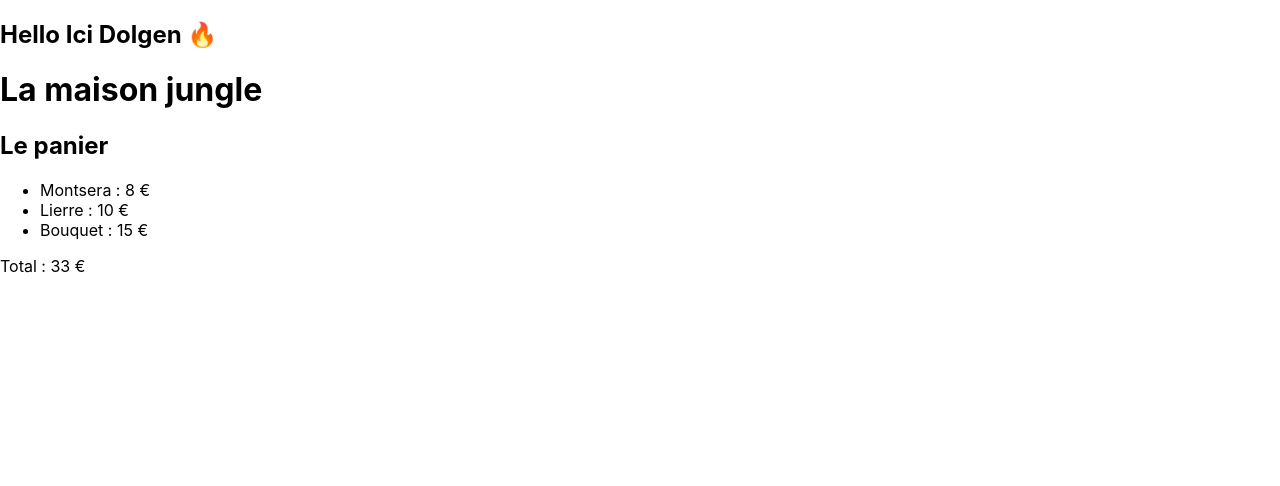
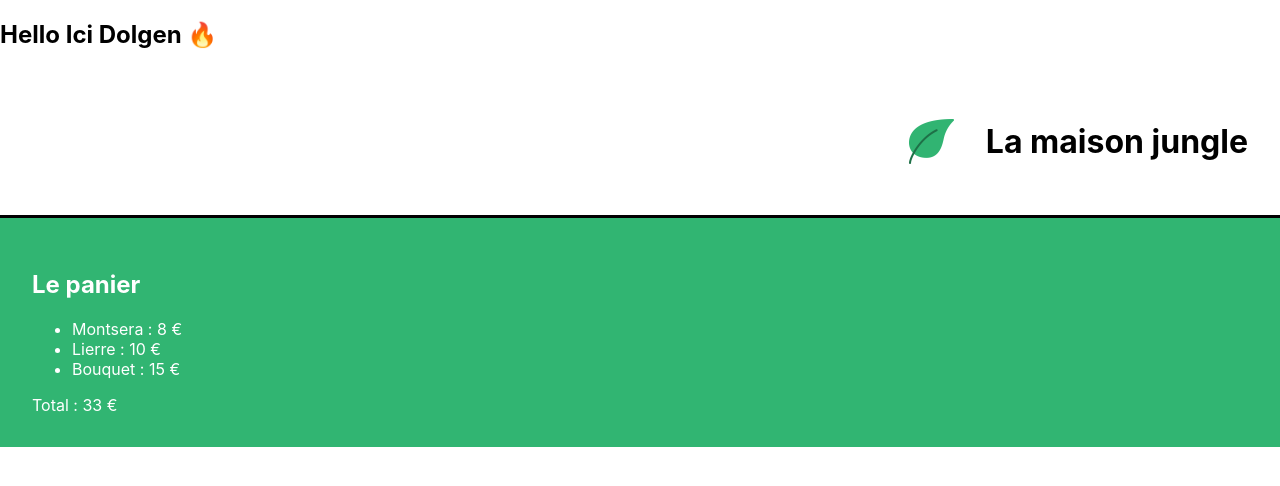
Before and after one commit to jamesattoh/React-App, a React (Create React App) app: page / in a window 1280 px wide. Shown: the top 486 px of the page. Built offline with nearby package versions, Linux system fonts and the light colour scheme.

Commit message:
app styling & using imgs

```diff
--- a/src/components/Banner.js
+++ b/src/components/Banner.js
@@ -1,5 +1,16 @@
+import '../styles/banner.css'
+import logo from '../assets/logo.png' //on importe le logo dans une variable logo
+
+
 function Banner(){
-    return <h1>La maison jungle</h1>
+     const title = 'La maison jungle'
+    return (
+
+        <div className="lmj-banner">
+            <img src={logo} alt='La maison jungle' className='lmj-logo'/>
+            <h1 className='lmj-title'> {title} </h1>
+        </div>
+    )
 }
 
 export default Banner
--- a/src/components/Cart.js
+++ b/src/components/Cart.js
@@ -1,10 +1,12 @@
+import '../styles/cart.css'
+
 function Cart(){
     const prixMontsera = 8
     const prixLierre = 10
     const prixBouquet = 15
 
     return (
-        <div>
+        <div className="lmj-cart">
             <h2>Le panier</h2>
             <ul>
                 <li>Montsera : { prixMontsera } € </li>
--- a/src/index.js
+++ b/src/index.js
@@ -1,6 +1,6 @@
 import React from 'react';
 import ReactDOM from 'react-dom/client';
-import './index.css';
+import './styles/index.css';
 import App from './components/App';
 
 const root = ReactDOM.createRoot(document.getElementById('root'));
--- /dev/null
+++ b/src/styles/banner.css
@@ -0,0 +1,20 @@
+.lmj-banner {
+    color: black;
+    text-align: right;
+    padding: 32px;
+    border-bottom: solid 3px black;
+    display: flex;
+    justify-content: flex-end;
+    flex-direction: row;
+    align-items: center;
+}
+
+.lmj-title {
+    padding-left: 32px;
+
+}
+
+.lmj-logo {
+    height: 45px;
+    width: 45px;
+}
--- /dev/null
+++ b/src/styles/cart.css
@@ -0,0 +1,5 @@
+.lmj-cart {
+    padding: 32px;
+    color: white;
+    background-color: #31b572;
+}
```
Also changed, not shown: src/assets/logo.png (added), src/styles/index.css (renamed from src/index.css).
